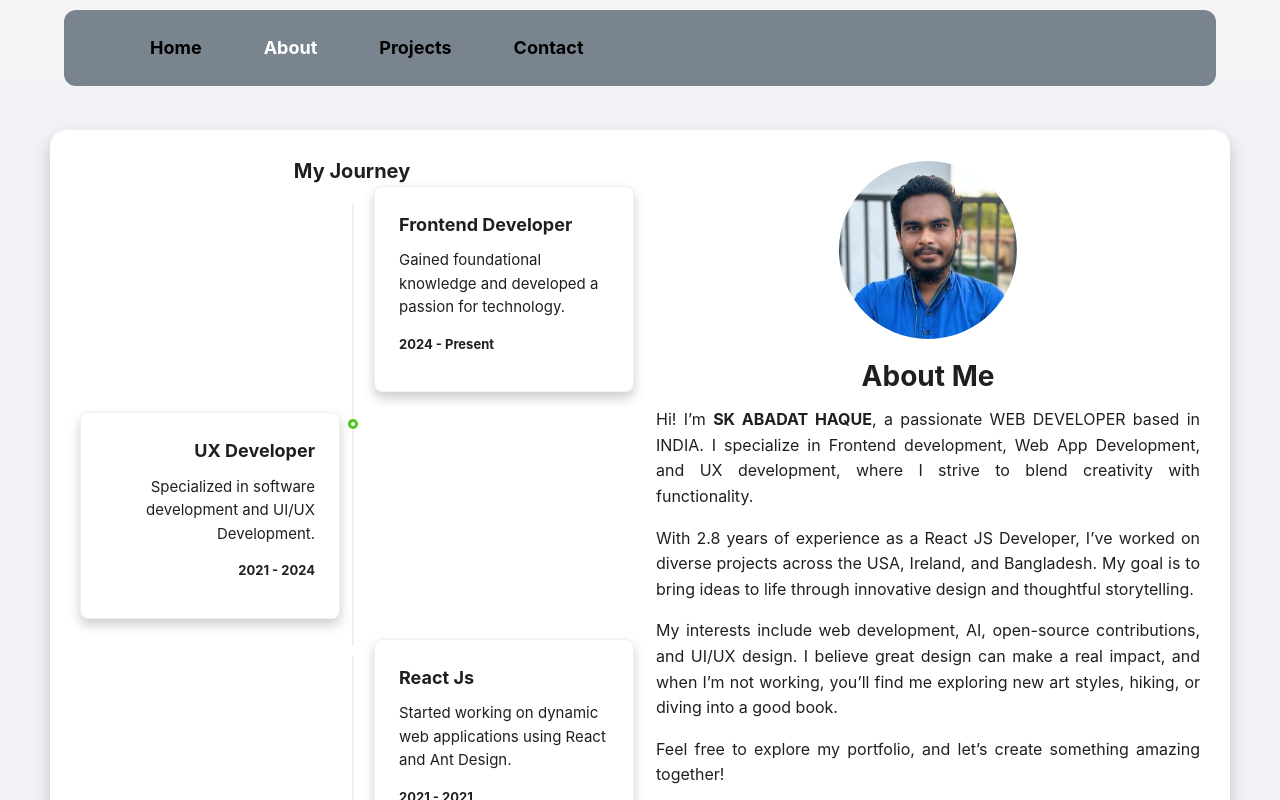
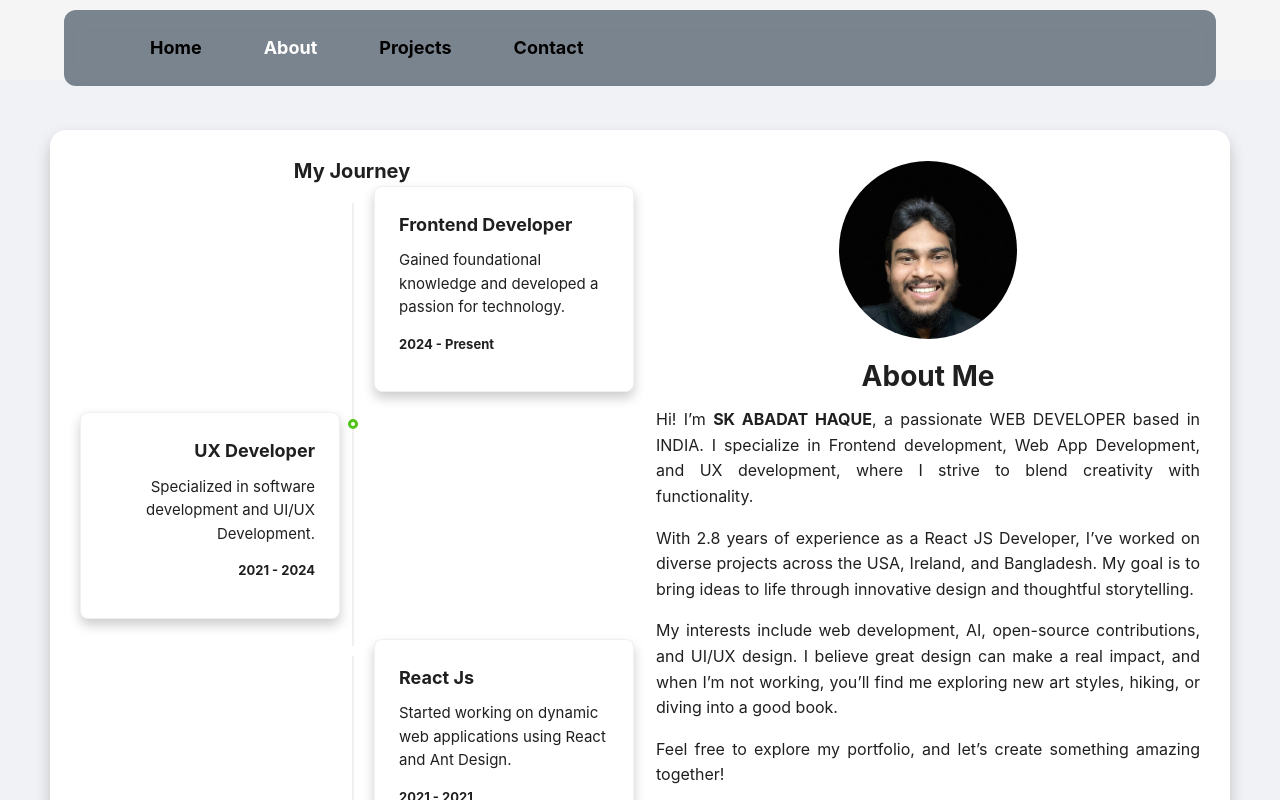
Before and after one commit to AbadatHaque/plioWebApp, a React (Vite) app: page / in a window 1280 px wide. Both pictures are taken after a click on the item "About". Shown: the top 800 px of the page. Built offline with nearby package versions, Linux system fonts and the light colour scheme.

Commit message:
fixed images path issue globally

```diff
--- a/src/App.jsx
+++ b/src/App.jsx
@@ -14,7 +14,8 @@ import "antd/dist/reset.css";
 import { MenuOutlined } from "@ant-design/icons";
 import { Drawer } from "antd";
 import avatar from '../public/avatar.png'
-
+import profile from '../public/static/profile.jpg';
+import game from '../public/game.png';
 
 const { Header, Content, Footer } = Layout;
 
@@ -184,7 +185,7 @@ const About = () => {
         {/* Profile & About Section */}
         <Col xs={24} md={12} style={{ textAlign: "center" }}>
           <motion.div initial="hidden" animate="visible" variants={imageVariants}>
-            <Avatar size={180} src="../../public/static/profile.jpeg" style={{ marginBottom: "20px" }} />
+            <Avatar size={180} src={profile} style={{ marginBottom: "20px" }} />
           </motion.div>
 
           <motion.div className="details" initial="hidden" animate="visible" variants={textVariants}>
@@ -227,7 +228,7 @@ const cardVariants = {
 const projects = [
   {
     name: "React Portfolio",
-    image: "../public/game.png",
+    image: game,
     url:'https://neon-lebkuchen-9e77bf.netlify.app/'
   },
   {
```
Also changed, not shown: public/static/profile.jpeg (deleted), public/static/profile.jpg (added).
